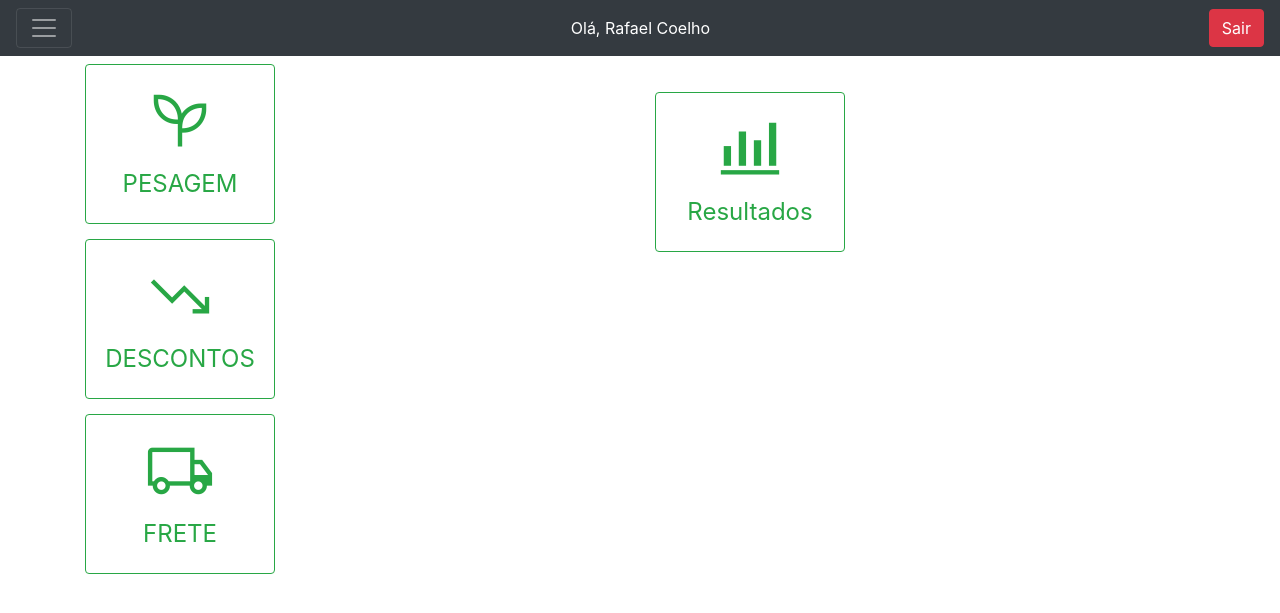
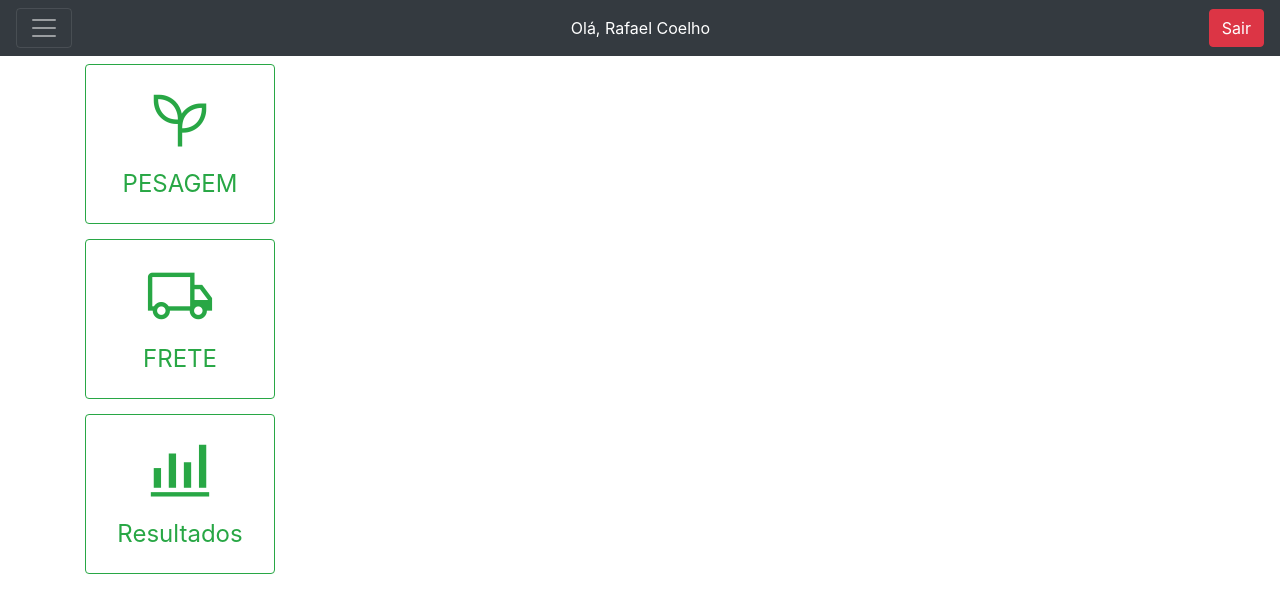
Before and after one commit to RafaelCoelho1803/Site, a PHP site: page /dashboard.php in a window 1280 px wide. Shown: the top 613 px of the page. Run offline with PHP 8.4, Linux system fonts and the light colour scheme; a user stored in the database is signed in.

Commit message:
Bugs
arrumando bugs

```diff
--- a/dashboard.php
+++ b/dashboard.php
@@ -68,22 +68,19 @@
                             <span class="material-symbols-outlined">psychiatry</span>
                             <div class="Palavra">PESAGEM</div>
                         </button>
-                        <button type="button" onclick="redirectToDesconto()" class="btn btn-outline-success">
-                        <span class="material-symbols-outlined">trending_down</span>
-                            <div class="Palavra">DESCONTOS</div>
-                        </button>
                         <button onclick="redirectToFrete()" type="button" class="btn btn-outline-success">
                             <span class="material-symbols-outlined">local_shipping</span>
                             <div class="Palavra">FRETE</div>
+                        </button>
+                        <button onclick="redirectToResultado()" type="button" class="btn btn-outline-success">
+                            <span class="material-symbols-outlined">bar_chart_4_bars</span>
+                            <div class="Palavra">Resultados</div>
                         </button>
                     </div>
                 </div>
                 <div class="col-md ">
                     <div class="Button-column">
-                        <button onclick="redirectToResultado()" type="button" class="btn btn-outline-success">
-                            <span class="material-symbols-outlined">bar_chart_4_bars</span>
-                            <div class="Palavra">Resultados</div>
-                        </button>
+
                     </div>
                 </div>
             </div>
--- a/pesagem-back.php
+++ b/pesagem-back.php
@@ -27,8 +27,8 @@ if ($_SERVER["REQUEST_METHOD"] == "POST") {
     $cor_frete = $frete_data[1];
 
     // Preparar e executar a consulta de inserção
-    $query_insert = "INSERT INTO pesagem (talhao_id, frete_id, ano,  peso_bruto, desconto,  user_id , produto)
-                    VALUES ('$talhao', (SELECT id_frete FROM frete WHERE placa = '$placa_frete' AND cor = '$cor_frete'), '$ano', '$peso_bruto', '$desconto',  '$user_id' , '$produto' )";
+    $query_insert = "INSERT INTO pesagem (talhao_id, frete_id, ano,  peso_bruto, desconto,  user_id , produto , hora)
+                    VALUES ('$talhao', (SELECT id_frete FROM frete WHERE placa = '$placa_frete' AND cor = '$cor_frete'), '$ano', '$peso_bruto', '$desconto',  '$user_id' , '$produto',NOW() )";
 
     if (mysqli_query($conn, $query_insert)) {
         $_SESSION['mensagem'] = "Dados inseridos com sucesso.";
--- a/pesagem.php
+++ b/pesagem.php
@@ -173,7 +173,6 @@
                 </form>
             </div>
             <div class="col-md-6">
-                <h1 class="text-center">REGISTRO DE PESAGEM</h1>
                     <table class="table table-bordered">
                         <thead>
                             <tr>
```
